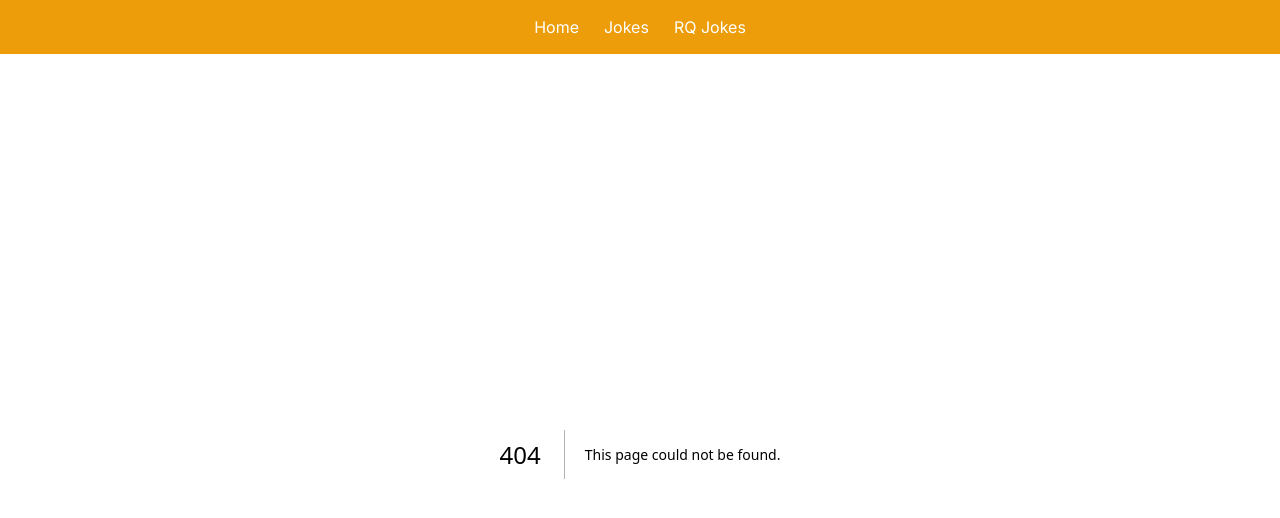
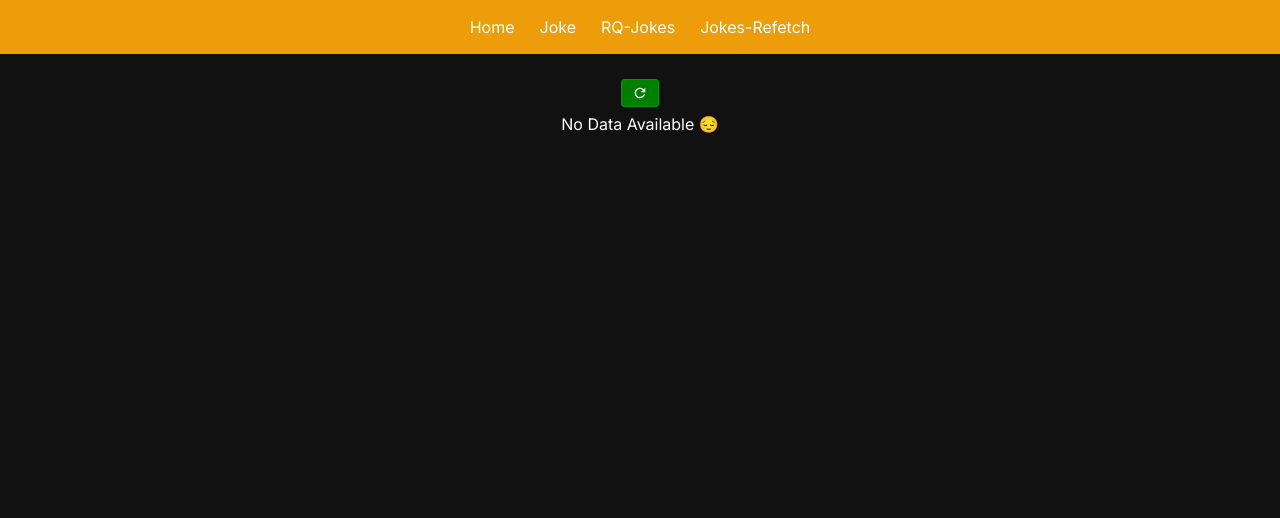
Before and after one commit to luciano44/react-query-course, a Next.js app: page /jokes-refetch in a window 1280 px wide. Before the commit this address had no page. Shown: the top 518 px of the page. Built offline with nearby package versions, Linux system fonts and the light colour scheme.

Commit message:
add jokes-refetch page, add new link to navbar + misc.

```diff
--- /dev/null
+++ b/app/jokes-refetch/page.jsx
@@ -0,0 +1,19 @@
+import JokeCardRefetch from "@/components/JokeCardRefetch";
+
+const JokeCardRefetchPage = () => {
+  return (
+    <div
+      style={{
+        width: "400px",
+        margin: "25px auto",
+        display: "flex",
+        flexDirection: "column",
+        gap: "5px",
+        placeItems: "center",
+      }}
+    >
+      <JokeCardRefetch />
+    </div>
+  );
+};
+export default JokeCardRefetchPage;
--- /dev/null
+++ b/components/JokeCardRefetch.jsx
@@ -0,0 +1,32 @@
+"use client";
+import useJokesData from "@/hooks/useJokesData";
+import "./_css/JokeCard.scss";
+import "@/hooks/useJokesData";
+import { MdOutlineRefresh } from "react-icons/md";
+
+const JokeCardRefetch = () => {
+  const { data, refetch, isFetching } = useJokesData(false, false);
+
+  console.log(data);
+
+  return (
+    <>
+      <button onClick={refetch} disabled={isFetching}>
+        <MdOutlineRefresh />
+      </button>
+      {data ? (
+        data.map((joke) => {
+          return (
+            <div className="joke-card" key={joke.id}>
+              <p>{joke.setup}</p>
+              <p className="punchline">{joke.punchline}</p>
+            </div>
+          );
+        })
+      ) : (
+        <h1>No Data Available 😔</h1>
+      )}
+    </>
+  );
+};
+export default JokeCardRefetch;
--- a/components/NavBar.jsx
+++ b/components/NavBar.jsx
@@ -1,12 +1,21 @@
 import Link from "next/link";
 import "./_css/NavBar.scss";
+
+const links = [
+  { href: "/", link: "Home" },
+  { href: "/joke", link: "Joke" },
+  { href: "/rq-jokes", link: "RQ-Jokes" },
+  { href: "/jokes-refetch", link: "Jokes-Refetch" },
+];
 
 const NavBar = () => {
   return (
     <nav>
-      <Link href="/">Home</Link>
-      <Link href="/jokes">Jokes</Link>
-      <Link href="/rq-jokes">RQ Jokes</Link>
+      {links.map((l) => (
+        <Link key={l.href} href={l.href}>
+          {l.link}
+        </Link>
+      ))}
     </nav>
   );
 };
--- a/components/RQJokeCard.jsx
+++ b/components/RQJokeCard.jsx
@@ -1,7 +1,6 @@
 "use client";
 import "./_css/JokeCard.scss";
 import useJokesData from "@/hooks/useJokesData";
-import { MdOutlineRefresh } from "react-icons/md";
 import toast from "react-hot-toast";
 import { useEffect } from "react";
 
@@ -13,7 +12,7 @@ const select = (data) =>
   }));
 
 const RQJokeCard = () => {
-  const { isError, error, isSuccess, isLoading, data, isFetching, refetch } =
+  const { isError, error, isSuccess, isLoading, data, isFetching } =
     useJokesData(select);
 
   useEffect(() => {
@@ -27,9 +26,6 @@ const RQJokeCard = () => {
 
   return (
     <>
-      <button onClick={refetch} disabled={isFetching}>
-        <MdOutlineRefresh />
-      </button>
       {isFetching && <h1>Fetching, please wait...</h1>}
       {data ? (
         data.map((joke) => {
--- a/hooks/useJokesData.jsx
+++ b/hooks/useJokesData.jsx
@@ -7,15 +7,14 @@ function fetchJoke() {
   return axios.get(jokesURL).then((res) => res.data);
 }
 
-const useJokesData = (select) => {
+const useJokesData = (select, enabled = true) => {
   return useQuery({
     queryKey: ["joke"],
     queryFn: () => fetchJoke(),
     refetchOnWindowFocus: false,
     refetchOnMount: false,
-    enabled: false,
-    gcTime: 0,
-    staleTime: 3000,
+    enabled,
+    gcTime: 3000,
     select,
   });
 };
```
Also changed, not shown: app/joke/page.jsx (renamed from app/jokes/page.jsx).
